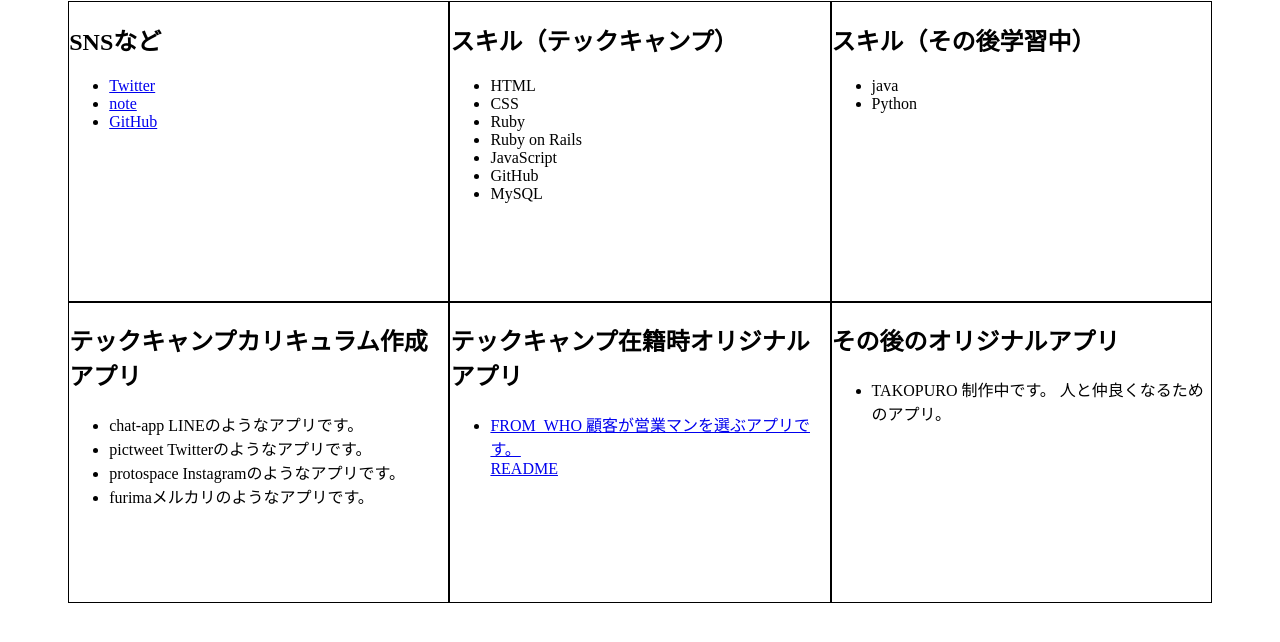
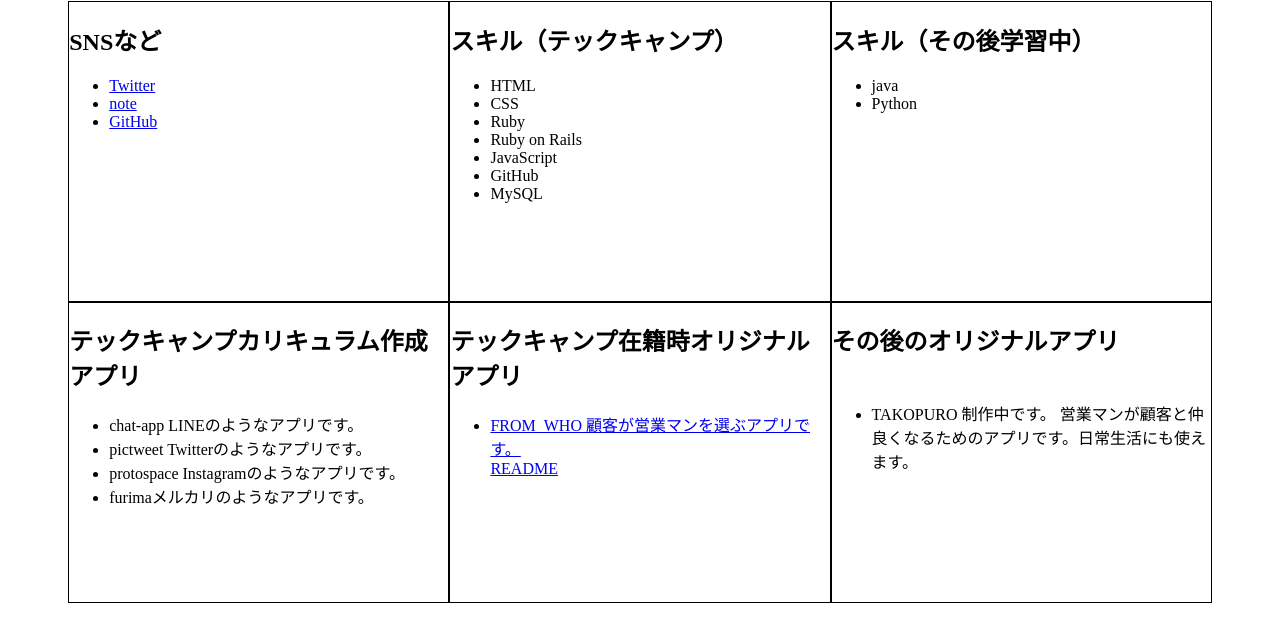
Before and after one commit to tec-km/portfolio, a plain HTML site: page index.html in a window 1280 px wide. Shown: the part 72-714 px from the top of the page. Drawn offline with Linux system fonts and the light colour scheme.

Commit message:
Update index.html

```diff
--- a/index.html
+++ b/index.html
@@ -68,7 +68,7 @@
       <div class="waku">
         <h2>その後のオリジナルアプリ </h2>
         <ul>
-          <li>TAKOPURO 制作中です。 人と仲良くなるためのアプリ。 </li>
+       　　　　<li>TAKOPURO 制作中です。 営業マンが顧客と仲良くなるためのアプリです。日常生活にも使えます。 </li>
         <ul>
       </div>
 
```
